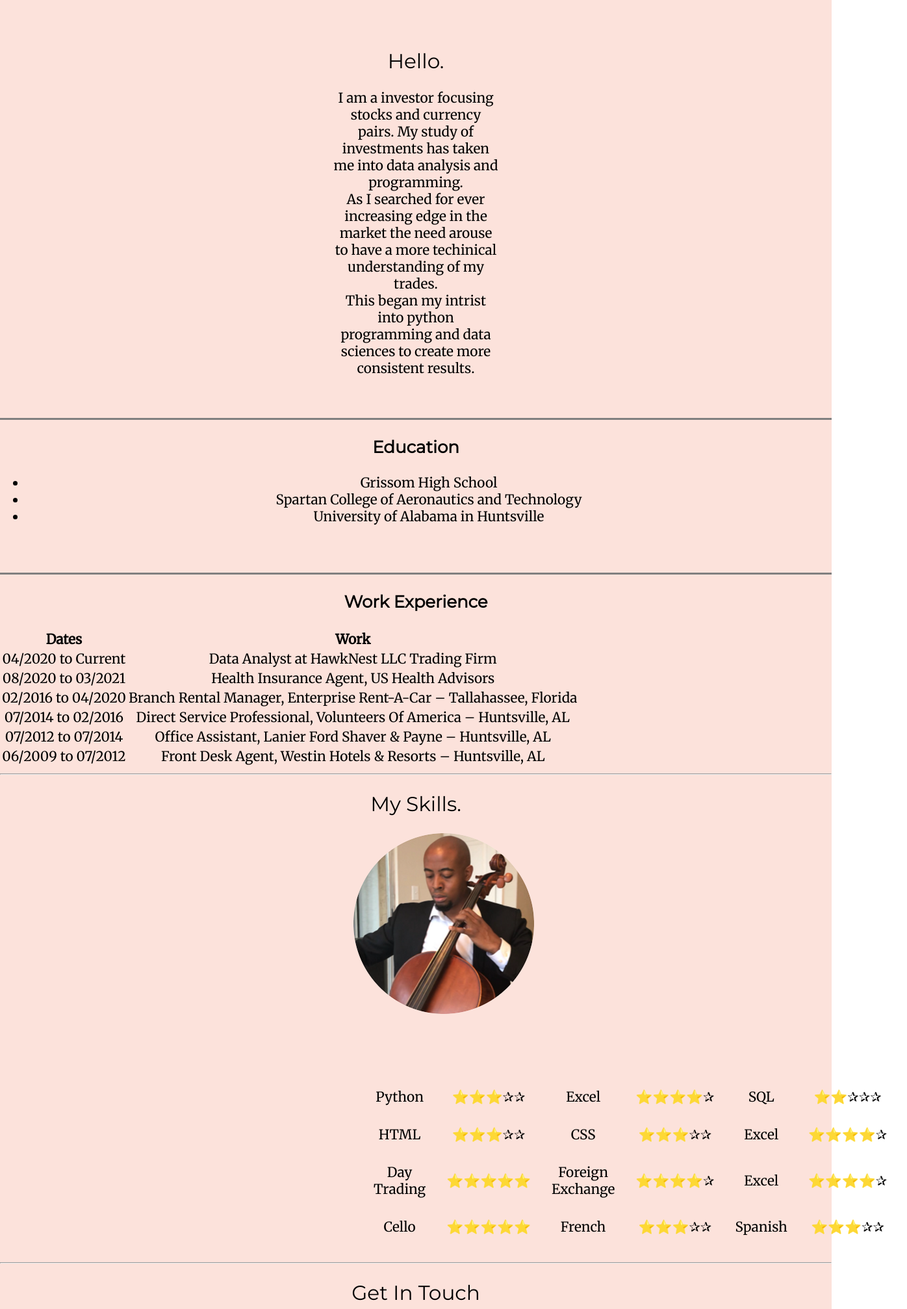
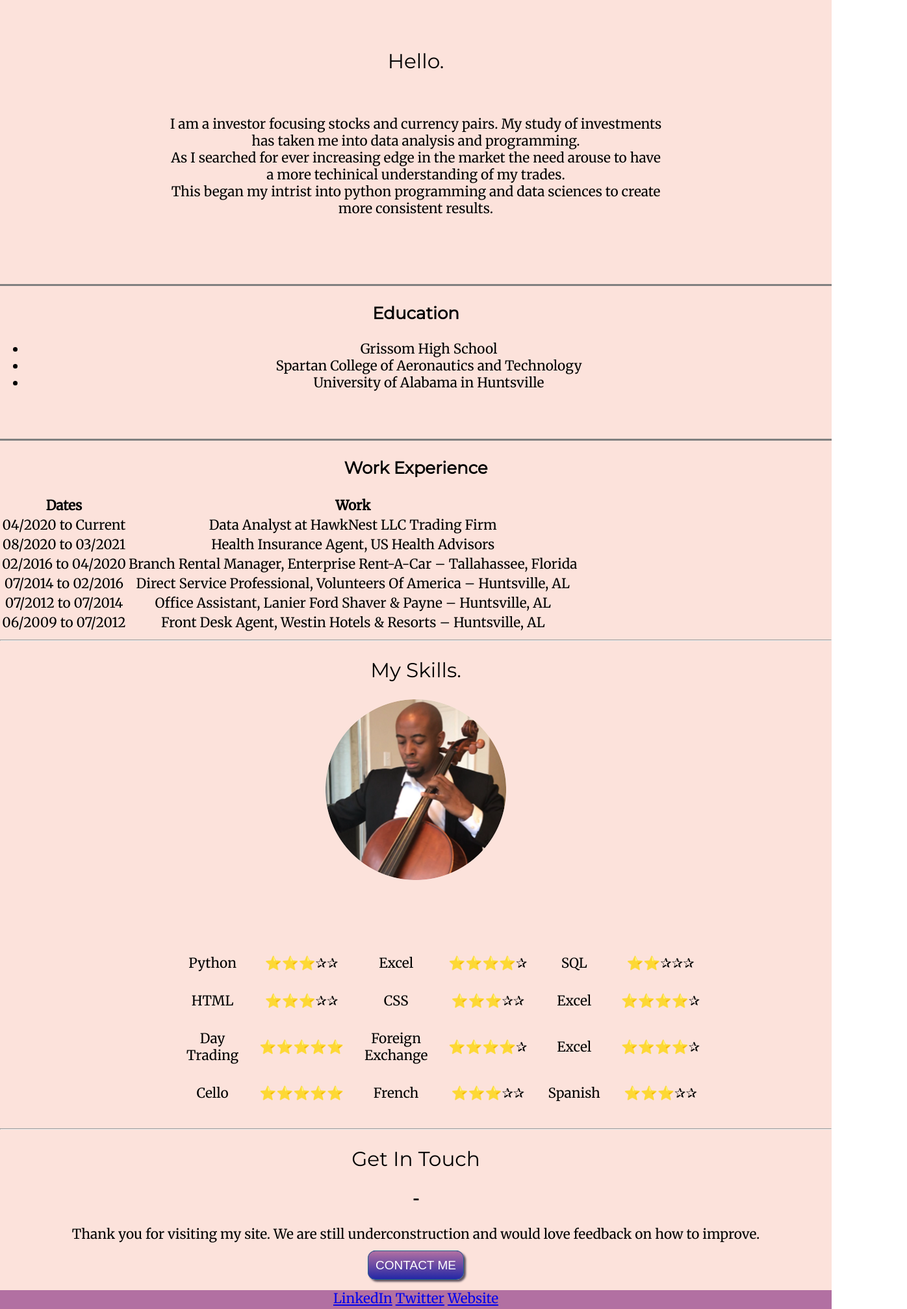
Before and after one commit to Hawkk2/Resume, a plain HTML site: page index.html in a window 1280 px wide. Shown: the part 1800-3814 px from the top of the page at 65% size, 1396 px wide, since content can reach past the window. Drawn offline with Linux system fonts and the light colour scheme.

Commit message:
Update styles.css

```diff
--- a/css_documents/styles.css
+++ b/css_documents/styles.css
@@ -50,8 +50,13 @@ div {
 }
 
 .skills-row {
+  position: relative;
+  width: 60%;
+  margin: auto;
+}
 
-  width: 15%;
+.table {
+  position: relative;
   margin: auto;
 }
 
@@ -61,7 +66,8 @@ div {
 }
 
 .intro {
-  width: 20%;
+  width: 60%;
+  padding: 40px;
   margin: auto;
 }
 
```
